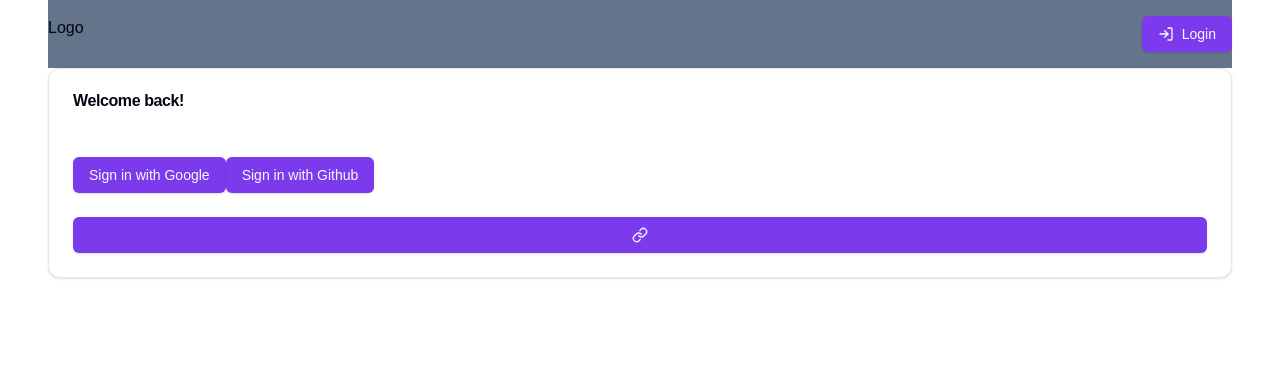
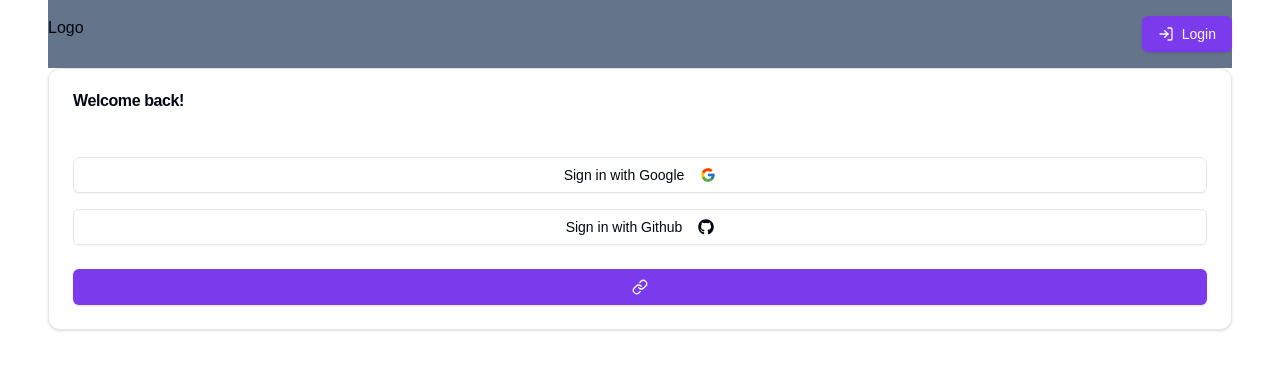
Before and after one commit to alfredosdpiii/keystore-ecommerce, a Next.js app: page /auth/login in a window 1280 px wide. Shown: the top 370 px of the page. Built offline with nearby package versions, Linux system fonts and the light colour scheme; no server answers.

Commit message:
styled socials

```diff
--- a/src/components/auth/socials.tsx
+++ b/src/components/auth/socials.tsx
@@ -2,11 +2,15 @@
 
 import { Button } from "@/components/ui/button";
 import { signIn } from "next-auth/react";
+import { FcGoogle } from "react-icons/fc";
+import { FaGithub } from "react-icons/fa";
 
 export default function Socials() {
   return (
-    <div>
+    <div className="flex flex-col items-center w-full gap-4">
       <Button
+        variant={"outline"}
+        className="flex gap-4 w-full"
         onClick={() =>
           signIn("google", {
             redirect: false,
@@ -14,9 +18,11 @@ export default function Socials() {
           })
         }
       >
-        Sign in with Google
+        <p>Sign in with Google</p> <FcGoogle className="w-5 h-5" />
       </Button>
       <Button
+        variant={"outline"}
+        className="flex gap-4 w-full"
         onClick={() =>
           signIn("github", {
             redirect: false,
@@ -24,7 +30,8 @@ export default function Socials() {
           })
         }
       >
-        Sign in with Github
+        <p>Sign in with Github</p>
+        <FaGithub className="w-5 h-5" />
       </Button>
     </div>
   );
```
